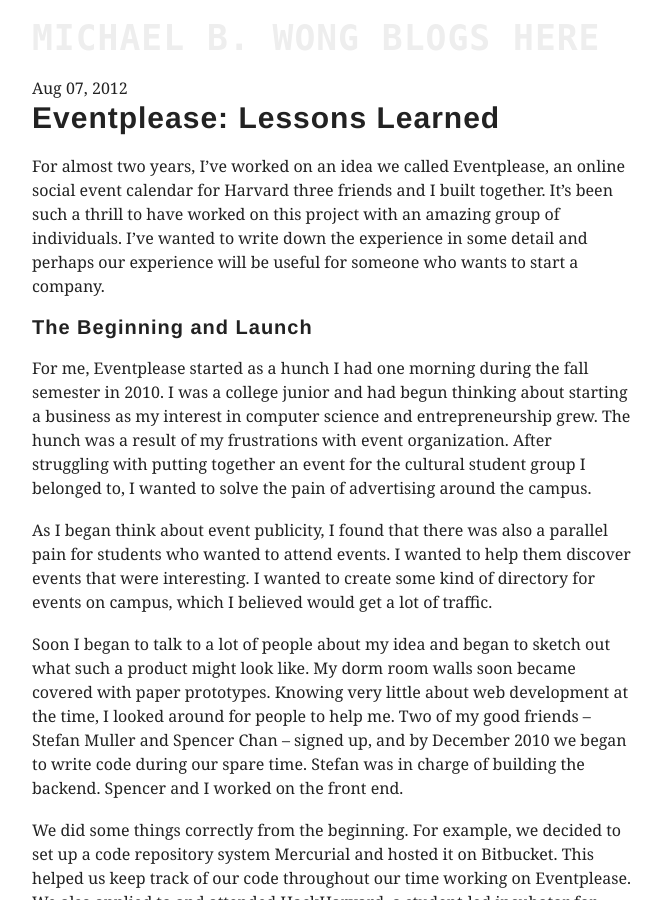
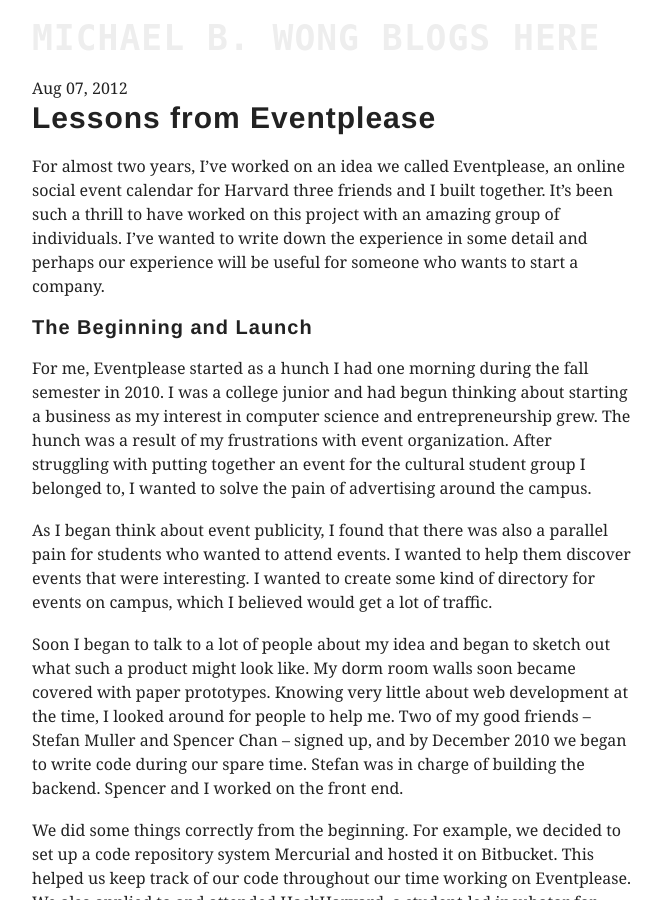
Before and after one commit to mbwong/mbwong.github.com, a Jekyll site: the page built from _posts/2012-08-07-what-i-learned-from-eventplease.md, in a window 1280 px wide and 900 px high. Shown: the whole window, without its empty margins (308-970 px from the left). Built offline with Jekyll 4.4.1, drawn with Linux system fonts in a browser that asks for light colours.

Commit message:
Update 2012-08-07-what-i-learned-from-eventplease.md

```diff
--- a/_posts/2012-08-07-what-i-learned-from-eventplease.md
+++ b/_posts/2012-08-07-what-i-learned-from-eventplease.md
@@ -1,10 +1,10 @@
 ---
 tags: life career
-title: Eventplease&#58; Lessons Learned
+title: Lessons from Eventplease
 layout: post
 ---
 
-# Eventplease: Lessons Learned
+# Lessons from Eventplease
 
 For almost two years, I've worked on an idea we called Eventplease, an online social event calendar for Harvard three friends and I built together. It's been such a thrill to have worked on this project with an amazing group of individuals. I've wanted to write down the experience in some detail and perhaps our experience will be useful for someone who wants to start a company.
 
```
